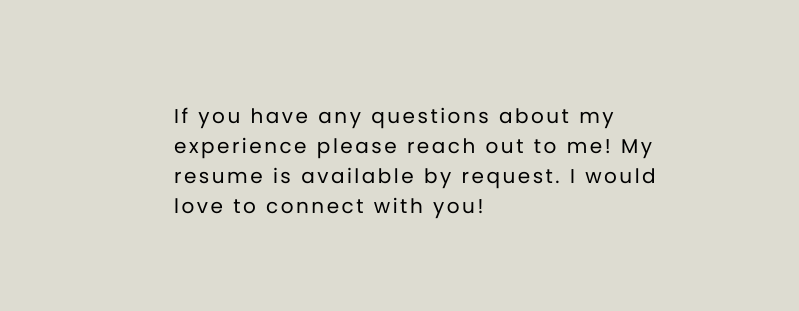
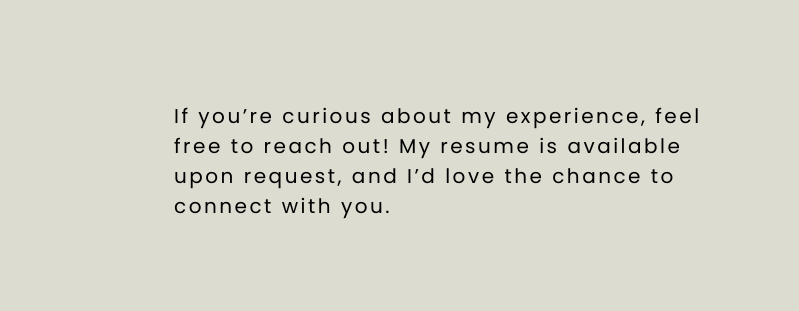
Before and after one commit to morganlloyd/portfolio, a plain HTML site: page index.html in a window 1280 px wide. Shown: the part 3983-4294 px from the top of the page, 481-1280 px from the left. Drawn offline with nearby package versions, Linux system fonts and the light colour scheme.

Commit message:
Update index.html
Updating contact section

```diff
--- a/index.html
+++ b/index.html
@@ -240,7 +240,7 @@
                 <div class="leftColumn">
                     <div class="contactTxt">
                         <p>
-                            If you have any questions about my experience please reach out to me! My resume is available by request. I would love to connect with you!
+                            If you’re curious about my experience, feel free to reach out! My resume is available upon request, and I’d love the chance to connect with you.
                         </p>
                     </div>
 
```
